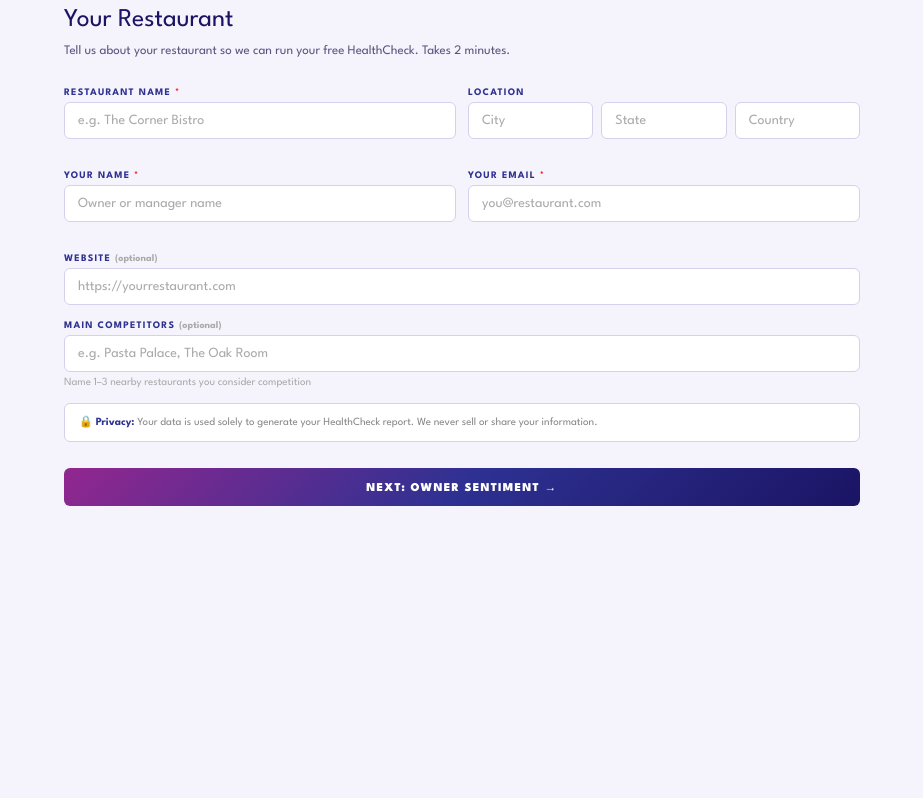
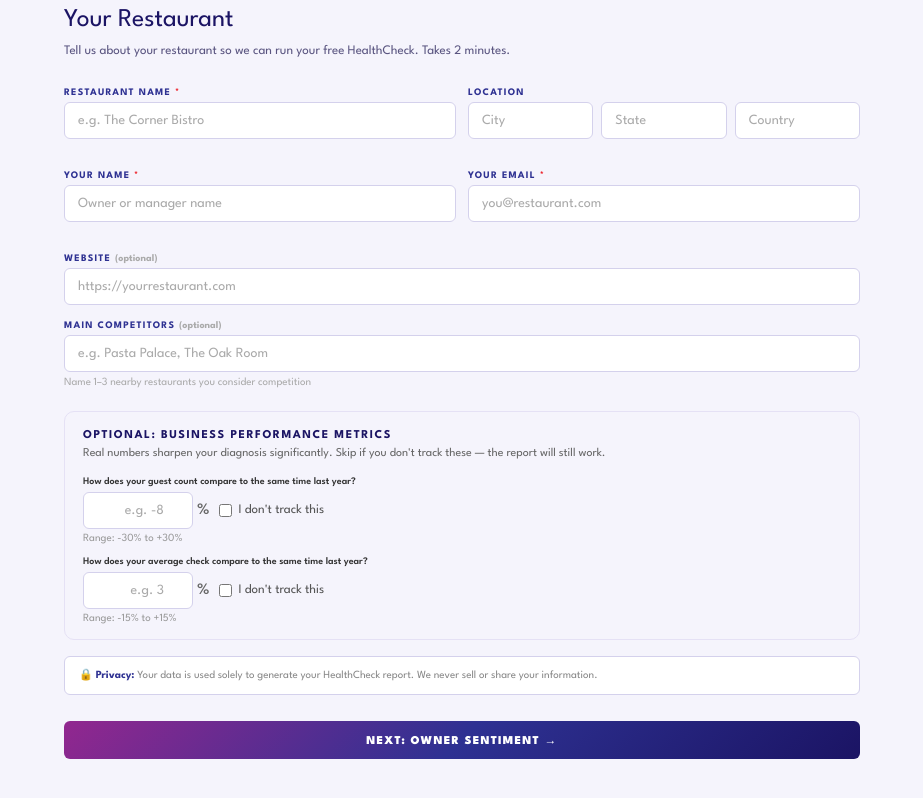
Before and after one commit to 4xiGC/diagnostix-proxy, a website: page public/index.html in a window 1280 px wide. Shown: the part 256-1054 px from the top of the page, without its empty margins (178-1101 px from the left). Before the commit the page ends 858 px from the top, so only its background shows below. Drawn offline with Linux system fonts and the light colour scheme.

Commit message:
Update index.html

```diff
--- a/public/index.html
+++ b/public/index.html
@@ -311,6 +311,49 @@ html,body{font-family:'League Spartan',sans-serif;background:#F5F4FC;color:var(-
     <div style="font-size:11px;color:#aaa;margin-top:5px">Name 1&ndash;3 nearby restaurants you consider competition</div>
   </div>
 
+  <div style="margin:24px 0 0;padding:18px 18px 16px;background:#F5F4FC;border-radius:10px;border:1px solid #E5E1F5">
+    <div style="font-family:'League Spartan',Arial,sans-serif;font-weight:700;color:#1B1464;font-size:12px;letter-spacing:1.5px;text-transform:uppercase;margin-bottom:4px">
+      Optional: Business Performance Metrics
+    </div>
+    <div style="font-size:12px;color:#666;margin-bottom:14px;line-height:1.5">
+      Real numbers sharpen your diagnosis significantly. Skip if you don't track these &mdash; the report will still work.
+    </div>
+
+    <div class="field" style="margin-bottom:14px">
+      <label class="flbl" style="text-transform:none;letter-spacing:0;color:#333;font-weight:600">
+        How does your guest count compare to the same time last year?
+      </label>
+      <div style="display:flex;gap:10px;align-items:center;margin-top:6px;flex-wrap:wrap">
+        <div style="display:flex;align-items:center;gap:4px">
+          <input class="finput" id="f-guest-change" type="number" min="-30" max="30" step="1" placeholder="e.g. -8" style="width:110px;text-align:right" oninput="onMetricInput('guest')">
+          <span style="font-weight:600;color:#666">%</span>
+        </div>
+        <label style="display:flex;align-items:center;gap:6px;font-size:13px;color:#555;cursor:pointer;user-select:none">
+          <input type="checkbox" id="f-guest-skip" onchange="onMetricSkip('guest')" style="margin:0;cursor:pointer">
+          I don't track this
+        </label>
+      </div>
+      <div style="font-size:11px;color:#999;margin-top:4px">Range: -30% to +30%</div>
+    </div>
+
+    <div class="field" style="margin-bottom:0">
+      <label class="flbl" style="text-transform:none;letter-spacing:0;color:#333;font-weight:600">
+        How does your average check compare to the same time last year?
+      </label>
+      <div style="display:flex;gap:10px;align-items:center;margin-top:6px;flex-wrap:wrap">
+        <div style="display:flex;align-items:center;gap:4px">
+          <input class="finput" id="f-check-change" type="number" min="-15" max="15" step="1" placeholder="e.g. 3" style="width:110px;text-align:right" oninput="onMetricInput('check')">
+          <span style="font-weight:600;color:#666">%</span>
+        </div>
+        <label style="display:flex;align-items:center;gap:6px;font-size:13px;color:#555;cursor:pointer;user-select:none">
+          <input type="checkbox" id="f-check-skip" onchange="onMetricSkip('check')" style="margin:0;cursor:pointer">
+          I don't track this
+        </label>
+      </div>
+      <div style="font-size:11px;color:#999;margin-top:4px">Range: -15% to +15%</div>
+    </div>
+  </div>
+
   <div class="privacy">
     <b>&#128274; Privacy:</b> Your data is used solely to generate your HealthCheck report. We never sell or share your information.
   </div>
@@ -545,11 +588,49 @@ function goStep(n) {
 }
 
 // ── GATHER DATA ───────────────────────────────────────────────
+function onMetricInput(which) {
+  // If the user types a number, uncheck the "I don't track this" box automatically.
+  var skipBox = document.getElementById('f-' + which + '-skip');
+  if (skipBox && skipBox.checked) skipBox.checked = false;
+}
+
+function onMetricSkip(which) {
+  // If the user checks "I don't track this", clear and disable the number input.
+  var input = document.getElementById('f-' + which + '-change');
+  var skipBox = document.getElementById('f-' + which + '-skip');
+  if (skipBox && skipBox.checked) {
+    input.value = '';
+    input.disabled = true;
+    input.style.opacity = '0.5';
+  } else {
+    input.disabled = false;
+    input.style.opacity = '1';
+  }
+}
+
+function parseMetric(inputId, skipId, min, max) {
+  // Returns one of: a number in [min,max], or null (skipped or invalid).
+  // Empty input with no skip checked also returns null — treated as "not provided".
+  var skipBox = document.getElementById(skipId);
+  if (skipBox && skipBox.checked) return null;
+  var raw = document.getElementById(inputId).value.trim();
+  if (raw === '') return null;
+  var n = Number(raw);
+  if (!isFinite(n)) return null;
+  if (n < min) n = min;
+  if (n > max) n = max;
+  return Math.round(n); // keep it integer in the data
+}
+
 function gatherData() {
   var city    = document.getElementById('f-loc-city').value.trim();
   var state   = document.getElementById('f-loc-state').value.trim();
   var country = document.getElementById('f-loc-country').value.trim();
   var location = [city, state, country].filter(Boolean).join(', ');
+
+  var guestChange = parseMetric('f-guest-change', 'f-guest-skip', -30, 30);
+  var checkChange = parseMetric('f-check-change', 'f-check-skip', -15, 15);
+
   return {
     name:        document.getElementById('f-name').value.trim(),
     location:    location,
@@ -557,7 +638,11 @@ function gatherData() {
     email:       document.getElementById('f-email').value.trim(),
     website:     document.getElementById('f-web').value.trim(),
     competitors: document.getElementById('f-comp').value.trim(),
-    sentiment:   JSON.parse(JSON.stringify(qVals))
+    sentiment:   JSON.parse(JSON.stringify(qVals)),
+    businessMetrics: {
+      guestCountChange: guestChange,
+      avgCheckChange:   checkChange
+    }
   };
 }
 
```
